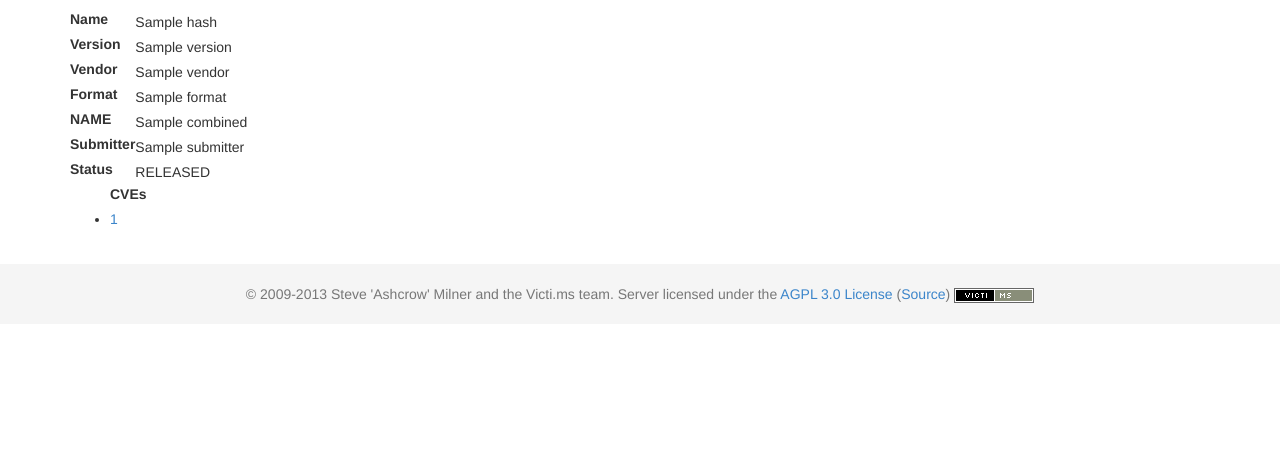
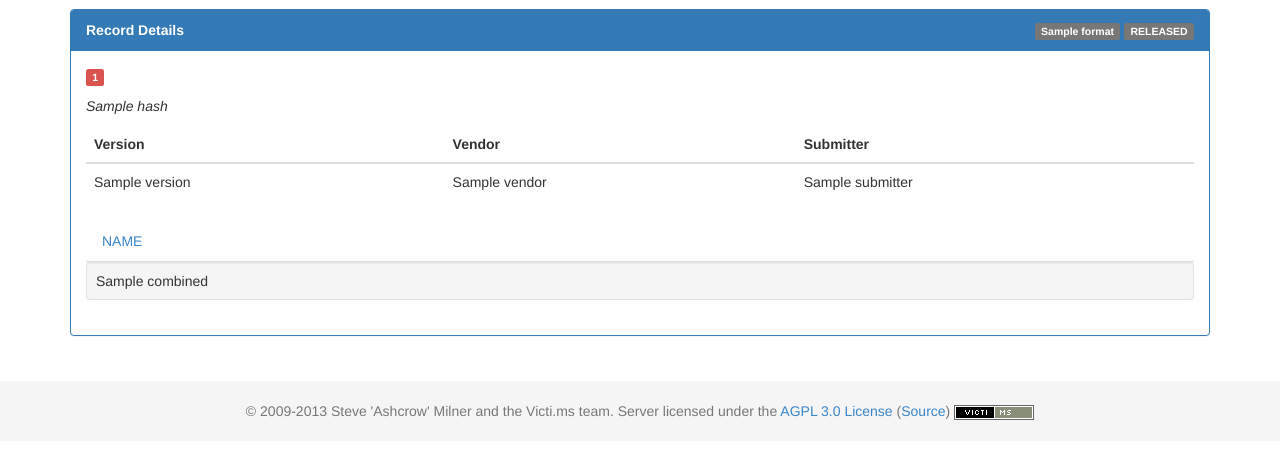
Before and after one commit to victims/victims-web, a Flask app: template src/victims_web/blueprints/ui/templates/onehash.html in a window 1280 px wide. Shown: the part 51-510 px from the top of the page. Run offline with Flask 2, Linux system fonts and the light colour scheme; the template is opened without the code that fills it: most values are stand-ins (such as "Sample title", 1, 10 or a date in 2020); data that the repository does not hold is empty; parts of the project's set-up code (start-up, migrations or seed data) failed here and were passed over; some libraries are stand-ins or nearby versions.

Commit message:
Update ui for displaying single record and update method name to not override builtin method

```diff
--- a/src/victims_web/blueprints/ui/templates/onehash.html
+++ b/src/victims_web/blueprints/ui/templates/onehash.html
@@ -1,50 +1,61 @@
 {% extends "base.html" %}
 
-{% block title %}{{ hash.name }}-{{ hash.version }}{% endblock %}
+{% block title %}Record Details: {{ hash.name }}{% endblock %}
 
 {% block content %}
-<div class="main">
-  <table>
+<div class="panel panel-primary">
+    <div class="panel-heading">
+        <strong>Record Details</strong>
+        <div class="pull-right">
+            <span class="label label-default">{{ hash.format }}</span>
+            <span class="label label-default">{{ hash.status }}</span>
+        </div>
+    </div>
+    <div class="panel-body">
+        <p>
+        {% for cve in hash.cves %}
+        <a class="label label-danger"
+            href="https://cve.mitre.org/cgi-bin/cvename.cgi?name={{ cve['id'] }}"
+            target="_blank">{{ cve['id'] }}</a>
+        {% endfor %}
+        </p>
+
+        <p><i>{{ hash.name }}</i></p>
+
+        <table class="table table-hover">
+            <thead>
                 <tr>
-      <th><label>Name</label></th>
-      <td>{{ hash.name }}</td>
+                    <th>Version</th>
+                    <th>Vendor</th>
+                    <th>Submitter</th>
                 </tr>
+            </thead>
             <tr>
-      <th><label>Version</label></th>
                 <td>{{ hash.version }}</td>
-    </tr>
-    <tr>
-      <th><label>Vendor</label></th>
-      <td>{{ hash.vendor }}</a></td>
-    </tr>
-    <tr>
-      <th><label>Format</label></th>
-      <td>{{ hash.format }}</td>
-    </tr>
-    {% for alg in hash.hashes.keys() %}
-    <tr>
-      <th><label>{{ alg.upper() }}</label></th>
-      <td>{{ hash.hashes[alg].combined }}</td>
-    </tr>
-    {% endfor %}
-    <tr>
-      <th><label>Submitter</label></th>
+                <td>{{ hash.vendor }}</td>
                 <td>{{ hash.submitter }}</td>
             </tr>
-    <tr>
-      <th><label>Status</label></th>
-      <td>{{ hash.status }}</td>
-    </tr>
         </table>
-</div>
-{% if hash.cves %}
-<div class="info">
-  <ul>
-    <lh><label class="bold">CVEs</label></lh>
-  {% for cve in hash.cves %}
-    <li><a href="https://cve.mitre.org/cgi-bin/cvename.cgi?name={{ cve['id'] }}" target="_blank">{{ cve['id'] }}</a></li>
+
+        <ul class="nav nav-tabs">
+            {% for alg in hash.hashes.keys() %}
+            <li>
+                <a href="#{{ alg }}" data-toggle="tab">{{ alg.upper() }}</a>
+            </li>
             {% endfor %}
         </ul>
+
+        <div class="tab-content">
+            {% set active=' active' %}
+            {% for alg in hash.hashes.keys() %}
+            <div class="tab-pane{{ active }}" id="{{ alg }}">
+                <div class="well well-sm list-group-item-text" style="word-wrap: break-word;">
+                    {{ hash.hashes[alg].combined }}
                 </div>
-{% endif %}
+            </div>
+            {% set active = '' %}
+            {% endfor %}
+        </div>
+    </div>
+</div>
 {% endblock %}
```
Also changed, not shown: src/victims_web/blueprints/ui/__init__.py (+7 -6 lines). Lines whose indentation alone changed are shown as unchanged.
